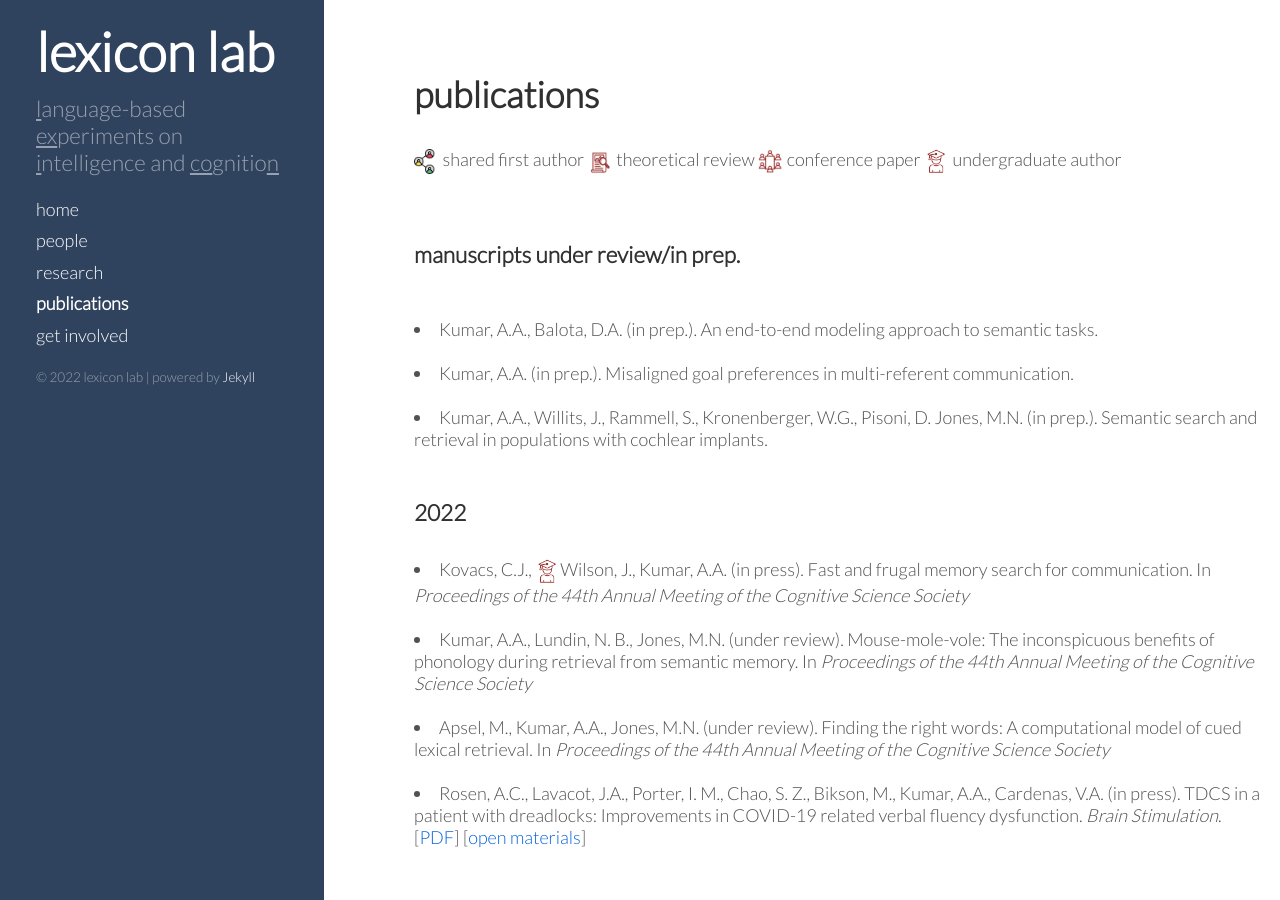
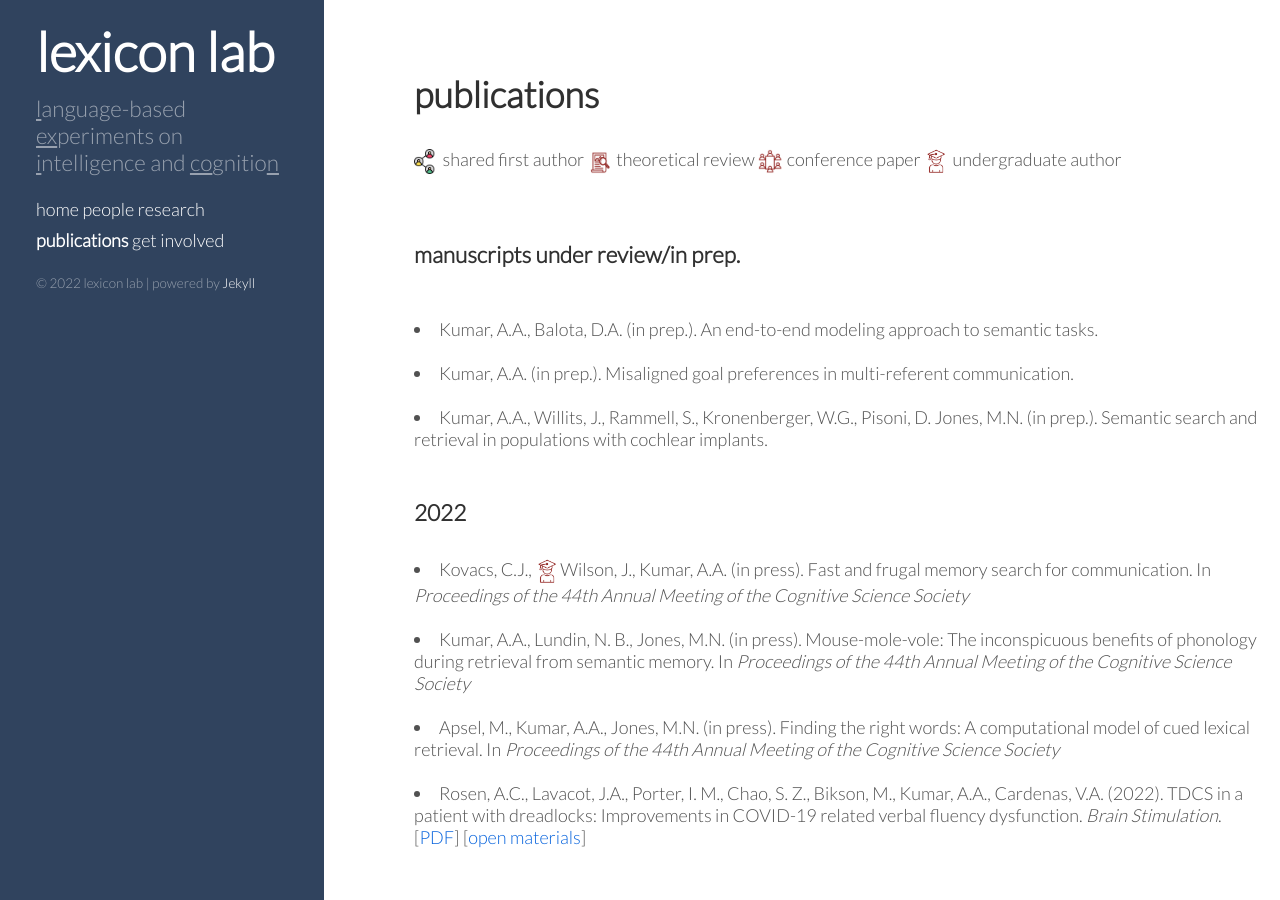
Before and after one commit to thelexiconlab/thelexiconlab.github.io, a Jekyll site: the page built from publications.html, in a window 1280 px wide and 900 px high. Built offline with Jekyll 4.4.1, drawn with Linux system fonts in a browser that asks for light colours; Markdown is read by kramdown in place of the engine named in the settings.

Commit message:
fixed sidebar

```diff
--- a/public/css/hyde.css
+++ b/public/css/hyde.css
@@ -114,7 +114,6 @@ figcaption {
   margin-bottom: 1rem;
 }
 .sidebar-nav-item {
-  display: block;
   line-height: 1.75;
 }
 a.sidebar-nav-item:hover,
--- a/publications.html
+++ b/publications.html
@@ -19,9 +19,9 @@ order: 4
 
 <h3 > 2022 </h3><br>
 <li>Kovacs, C.J., <img src ="/images/icons/undergrad.png" alt="ug icon" style="width:25px;height:25px;">Wilson, J., Kumar, A.A. (in press). Fast and frugal memory search for communication. In <i>Proceedings of the 44th Annual Meeting of the Cognitive Science Society</i></ir></li><br>
-<li>Kumar, A.A., Lundin, N. B., Jones, M.N. (under review). Mouse-mole-vole: The inconspicuous benefits of phonology during retrieval from semantic memory. In <i>Proceedings of the 44th Annual Meeting of the Cognitive Science Society</i></ir></li><br>
-<li>Apsel, M., Kumar, A.A., Jones, M.N. (under review). Finding the right words: A computational model of cued lexical retrieval.  In <i>Proceedings of the 44th Annual Meeting of the Cognitive Science Society</i></ir></li><br>
-<li>Rosen, A.C., Lavacot, J.A., Porter, I. M., Chao, S. Z., Bikson, M., Kumar, A.A., Cardenas, V.A. (in press). TDCS in a patient with dreadlocks: Improvements in COVID-19 related verbal fluency dysfunction. <i>Brain Stimulation</i>. [<a href="/papers/tdcs_brainstim_2022.pdf" target="_blank" style="color:#0864dd;">PDF</a>] [<a href="https://github.com/abhilasha-kumar/tdcs-fluency" target="_blank" style="color:#0864dd;">open materials</a>]</li><br>
+<li>Kumar, A.A., Lundin, N. B., Jones, M.N. (in press). Mouse-mole-vole: The inconspicuous benefits of phonology during retrieval from semantic memory. In <i>Proceedings of the 44th Annual Meeting of the Cognitive Science Society</i></ir></li><br>
+<li>Apsel, M., Kumar, A.A., Jones, M.N. (in press). Finding the right words: A computational model of cued lexical retrieval.  In <i>Proceedings of the 44th Annual Meeting of the Cognitive Science Society</i></ir></li><br>
+<li>Rosen, A.C., Lavacot, J.A., Porter, I. M., Chao, S. Z., Bikson, M., Kumar, A.A., Cardenas, V.A. (2022). TDCS in a patient with dreadlocks: Improvements in COVID-19 related verbal fluency dysfunction. <i>Brain Stimulation</i>. [<a href="/papers/tdcs_brainstim_2022.pdf" target="_blank" style="color:#0864dd;">PDF</a>] [<a href="https://github.com/abhilasha-kumar/tdcs-fluency" target="_blank" style="color:#0864dd;">open materials</a>]</li><br>
 <h3 > 2021 </h3><br>
 <li>Kumar, A.A., Steyvers, M., Balota, D.A. (2021). Semantic memory search and retrieval in a novel cooperative word game: A comparison of associative and distributional semantic models. <i>Cognitive Science </i>, <i>45</i>(10), e13053. [<a href="/papers/connector_cogsci_2021.pdf" target="_blank" style="color:#0864dd;">PDF</a>] [<a href="https://osf.io/haes8/" target="_blank"  style="color:#0864dd;">open materials</a>]</li><br>
 <li><img src ="/images/icons/review.png" alt="review icon" style="width:25px;height:25px;">Kumar, A.A., Steyvers, M., Balota, D.A. (2021). A critical review of network-based and distributional approaches to semantic memory structure and processes. <i>Topics in Cognitive Science</i>. [<a href="/papers/review_topics_2021.pdf" target="_blank" style="color:#0864dd;">PDF</a>]</li><br>
```
